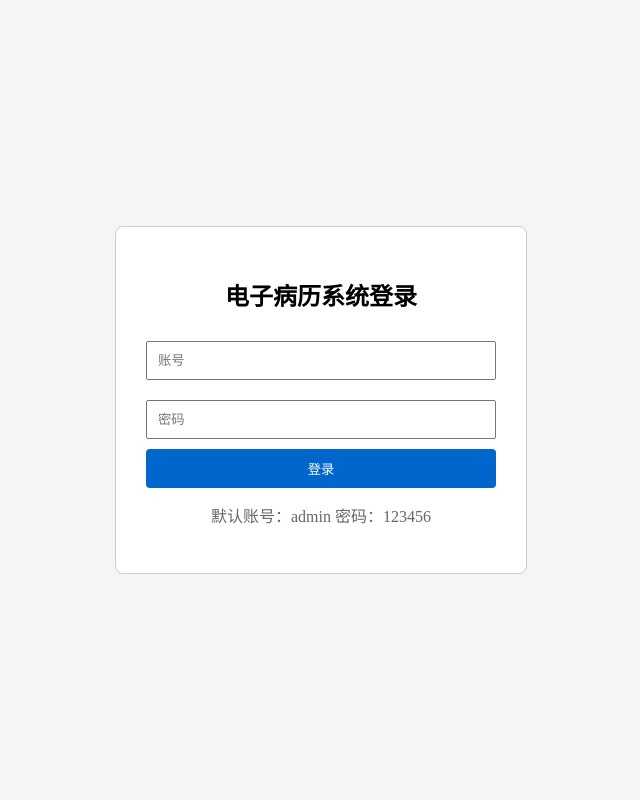
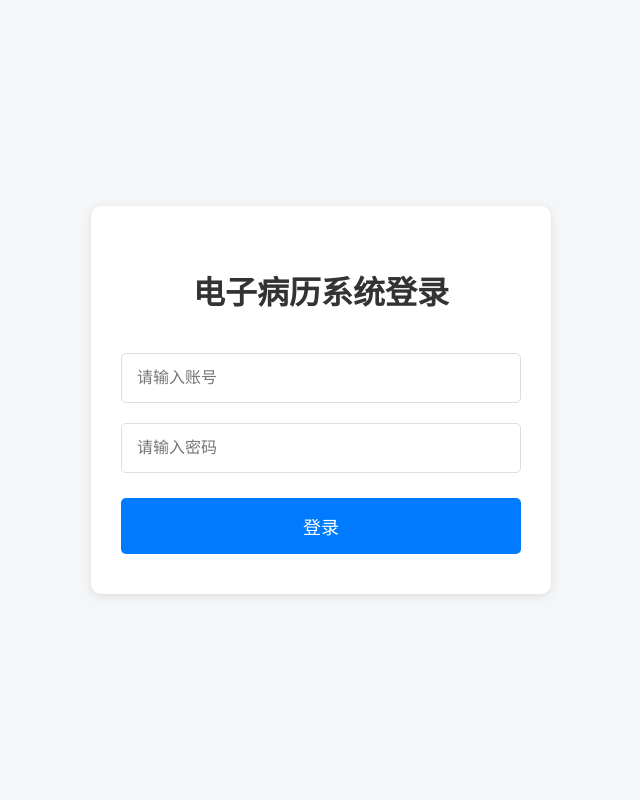
Before and after one commit to Y51888888/emr-flask, a Flask app: page /login in a window 1280 px wide. Shown: the whole page, without its empty margins (319-959 px from the left). Run offline with Flask 3, Linux system fonts and the light colour scheme.

Commit message:
Update login.html

```diff
--- a/templates/login.html
+++ b/templates/login.html
@@ -2,23 +2,62 @@
 <html lang="zh-CN">
 <head>
     <meta charset="UTF-8">
-    <title>系统登录</title>
+    <title>电子病历系统登录</title>
     <style>
-        body{display:flex;justify-content:center;align-items:center;height:100vh;margin:0;background:#f5f5f5;}
-        .login-box{width:350px;padding:30px;border:1px solid #ccc;border-radius:8px;background:#fff;}
-        input{width:100%;margin:10px 0;padding:10px;box-sizing:border-box;}
-        button{width:100%;padding:10px;background:#0066cc;color:white;border:none;border-radius:4px;}
+        body {
+            font-family: "Microsoft Yahei", sans-serif;
+            background: #f4f6f8;
+            display: flex;
+            justify-content: center;
+            align-items: center;
+            height: 100vh;
+            margin: 0;
+        }
+        .login-box {
+            background: white;
+            padding: 40px 30px;
+            border-radius: 10px;
+            box-shadow: 0 2px 10px rgba(0,0,0,0.1);
+            width: 400px;
+        }
+        h1 {
+            text-align: center;
+            color: #333;
+            margin-bottom: 30px;
+        }
+        input {
+            width: 100%;
+            box-sizing: border-box;
+            padding: 15px;
+            margin: 10px 0;
+            border: 1px solid #ddd;
+            border-radius: 5px;
+            font-size: 16px;
+        }
+        button {
+            width: 100%;
+            padding: 15px;
+            background: #007bff;
+            color: white;
+            border: none;
+            border-radius: 5px;
+            font-size: 18px;
+            cursor: pointer;
+            margin-top: 15px;
+        }
+        button:hover {
+            background: #0056b3;
+        }
     </style>
 </head>
 <body>
     <div class="login-box">
-        <h2 style="text-align:center;">电子病历系统登录</h2>
-        <form method="post">
-            <input type="text" name="username" placeholder="账号" required>
-            <input type="password" name="pwd" placeholder="密码" required>
+        <h1>电子病历系统登录</h1>
+        <form method="POST">
+            <input type="text" name="username" placeholder="请输入账号" required>
+            <input type="password" name="pwd" placeholder="请输入密码" required>
             <button type="submit">登录</button>
         </form>
-        <p style="text-align:center;color:#666;margin-top:15px;">默认账号：admin  密码：123456</p>
     </div>
 </body>
 </html>
```
